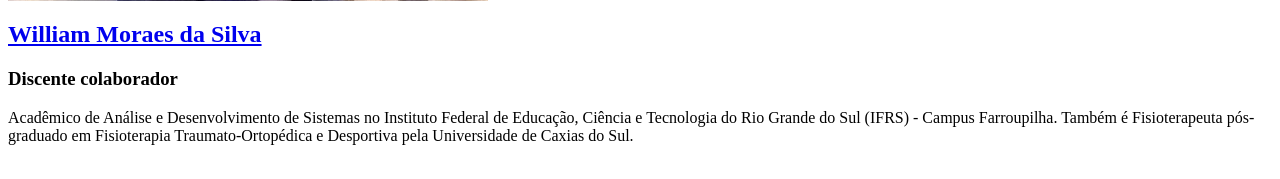
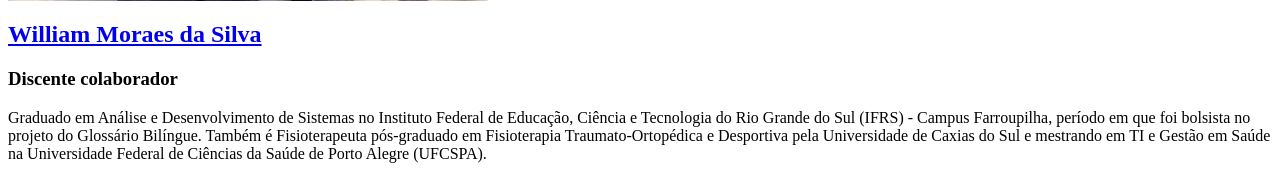
Before and after one commit to Glossario-Bilingue/Glossario, a CodeIgniter 4 app: the page made by CodeIgniter Code/app/Views/info/team.php in a window 1280 px wide. Shown: the part 5483-5662 px from the top of the page. Before the commit the page ends 5628 px from the top, so only its background shows below. Run offline with PHP 8.4 and a stand-in for CodeIgniter, Linux system fonts and the light colour scheme; the template is opened without the code that fills it, so the values that code supplies are empty; some libraries are stand-ins or nearby versions.

Commit message:
Update team.php

```diff
--- a/CodeIgniter Code/app/Views/info/team.php
+++ b/CodeIgniter Code/app/Views/info/team.php
@@ -86,7 +86,7 @@
                     <div class="col-lg-6">
                         <h1><a href="http://lattes.cnpq.br/8944023911894941">William Moraes da Silva</a></h1>
                         <h3>Discente colaborador</h3>
-                        <p class="lead fw-normal text-muted mb-0 text-justify">Acadêmico de Análise e Desenvolvimento de Sistemas no Instituto Federal de Educação, Ciência e Tecnologia do Rio Grande do Sul (IFRS) - Campus Farroupilha. Também é Fisioterapeuta pós-graduado em Fisioterapia Traumato-Ortopédica e Desportiva pela Universidade de Caxias do Sul.</p>
+                        <p class="lead fw-normal text-muted mb-0 text-justify">Graduado em Análise e Desenvolvimento de Sistemas no Instituto Federal de Educação, Ciência e Tecnologia do Rio Grande do Sul (IFRS) - Campus Farroupilha, período em que foi bolsista no projeto do Glossário Bilíngue. Também é Fisioterapeuta pós-graduado em Fisioterapia Traumato-Ortopédica e Desportiva pela Universidade de Caxias do Sul e mestrando em TI e Gestão em Saúde na Universidade Federal de Ciências da Saúde de Porto Alegre (UFCSPA).</p>
                     </div>
                 </div>
             </div>
```
